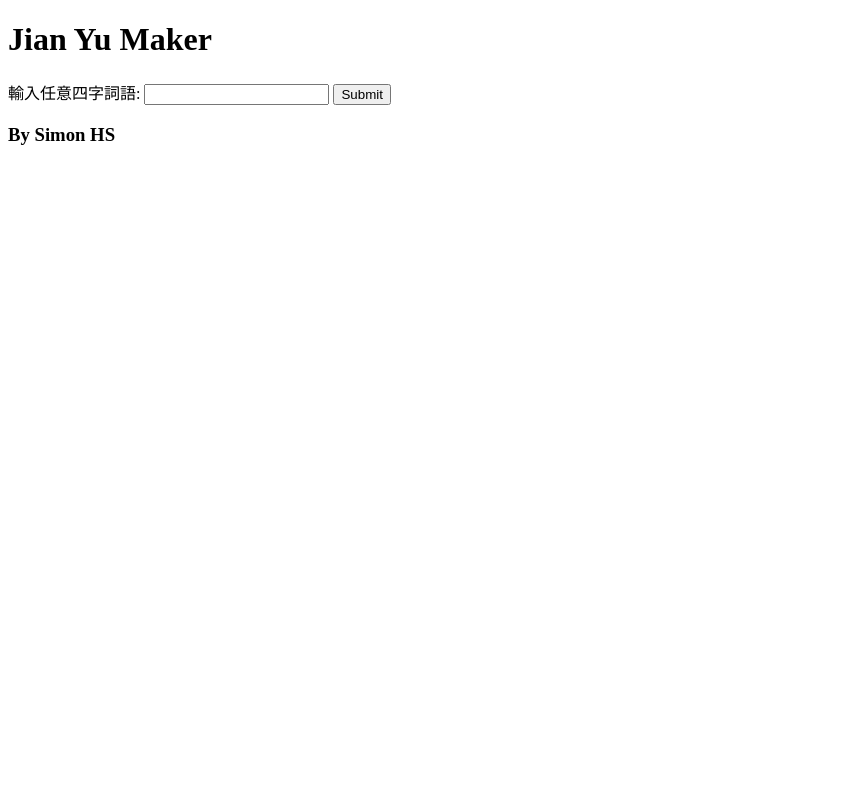
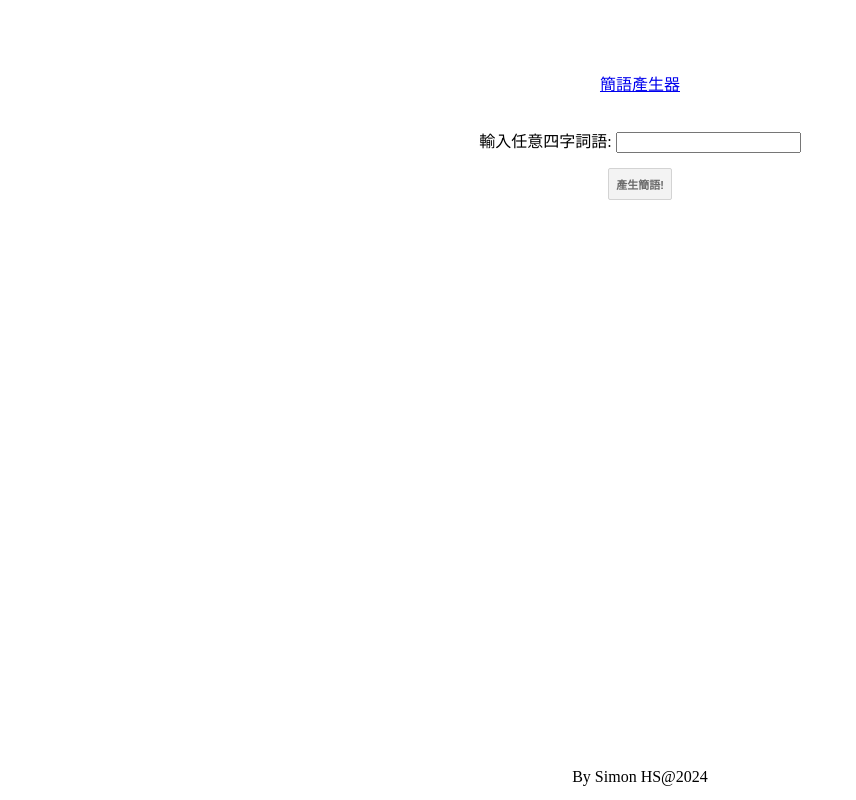
Before and after one commit to HS6103/Jian_Yu_Maker, a Flask app: page / in a window 1280 px wide. Shown: the whole page, without its empty margins (0-856 px from the left). Run offline with Flask 2, Linux system fonts and the light colour scheme; parts of the project's set-up code (start-up, migrations or seed data) failed here and were passed over.

Commit message:
added style.css, modified HTML layout

```diff
--- a/templates/index.html
+++ b/templates/index.html
@@ -3,17 +3,27 @@
 <head>
     <meta charset="UTF-8">
     <meta name="viewport", content="width=device-width, initial-scale=1.0">
+    <link rel="stylesheet" type="text/css" href="style.css">
     <title>JianYu Maker</title>
 </head>
 <body>
-    <div>
-        <h1>Jian Yu Maker</h1>
-    <form method="post">
-        <label for="user_input">輸入任意四字詞語:</label>
-        <input type="text" id="user_input" name="user_input" required>
-        <button type="submit">Submit</button>
-    </form>
+    <div id="main">
+        <div id="name">
+            <a href="/">
+                <span id="title">簡語產生器</span>
+            </a>
+        </div>
+        <form id="input", method="post">
+            <br>
+            <label for="user_input">輸入任意四字詞語:</label>
+            <input type="text" id="user_input" name="user_input" required>
+            <br>
+            <input type="submit" class="button" name="submit" value="產生簡語!">
+        </form>
+        <div id="bottom_text">
+            <span id="credit">By Simon HS@2024</span>
+        </div>
     </div>
-    <div><h3>By Simon HS</h3></div>
+
 </body>
 </html>
--- /dev/null
+++ b/templates/style.css
@@ -0,0 +1,35 @@
+#name {
+    display:block;
+    margin: auto;
+    text-align:center;
+    padding-top: 5%;
+}
+#input {
+    display:block;
+    margin-top: 15px;
+    text-align:center;
+}
+#bottom_text {
+  position: fixed;
+  left: 50%;
+  bottom: 5px;
+  transform: translate(-50%, -50%);
+  margin: 0 auto;
+}
+.button {
+	border: 1px solid #d3d3d3;
+	background: #f3f3f3;
+	color:#696969;
+	margin-left:4px;
+	margin-right:4px;
+	margin-top: 15px;
+	font-family: arial, sans-serif;
+	font-size: 11px;
+	font-weight: bold;
+	padding: 7px;
+	border-radius:2px;
+}
+.button:hover {
+	color: #2a2a2a;
+	border: 1px solid #bdbdbd;
+}
```
